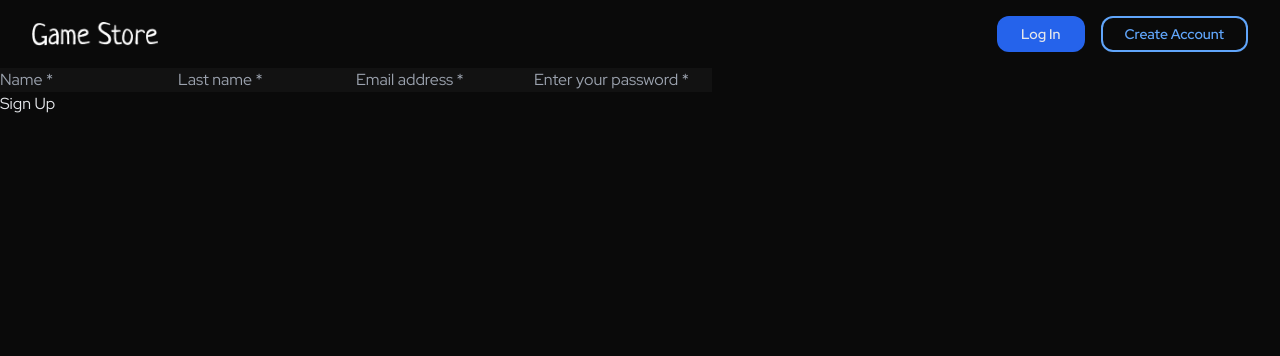
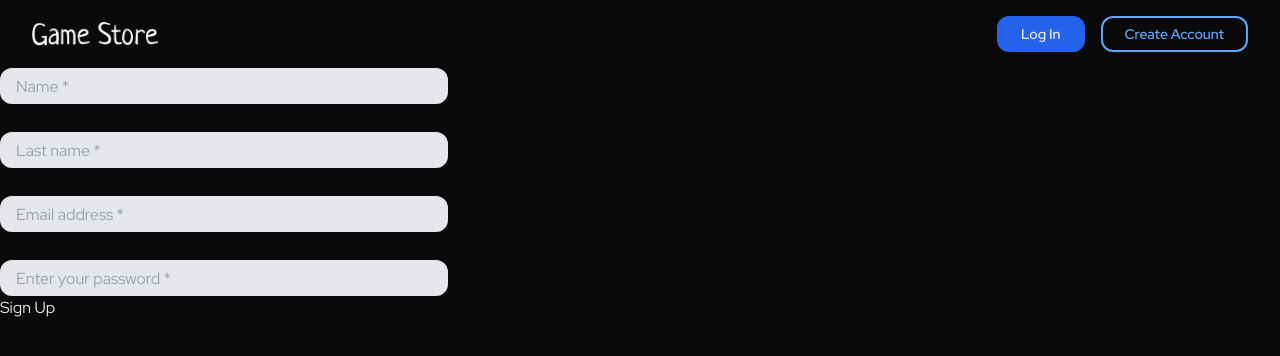
Before and after one commit to DavidAlmonacid/peaku-final-project, a React (Vite) app in the folder client/: page /signup in a window 1280 px wide. Shown: the top 356 px of the page. Built offline with nearby package versions, Linux system fonts and the light colour scheme.

Commit message:
Improve styles and fetching the backend endpoint to create a new user

```diff
--- a/client/src/pages/SignUp.jsx
+++ b/client/src/pages/SignUp.jsx
@@ -1,15 +1,26 @@
 export default function SignUp() {
-  const handleSubmit = (event) => {
+  const handleSubmit = async (event) => {
     event.preventDefault();
 
     const formData = new FormData(event.target);
     const data = Object.fromEntries(formData);
-    console.log(JSON.stringify(data));
+
+    const response = await fetch("http://localhost:3001/api/users", {
+      method: "POST",
+      headers: { "Content-Type": "application/json" },
+      body: JSON.stringify(data)
+    });
+
+    const json = await response.json();
+    console.log(json);
   };
 
   return (
     <form onSubmit={handleSubmit}>
-      <div className="">
+      <div
+        className="flex flex-col gap-7 max-w-md *:bg-accent-antiflash-white *:text-accent-night *:h-9 *:px-4 *:rounded-xl *:focus-within:outline-primary-royal-blue"
+        style={{ colorScheme: "light" }}
+      >
         <input type="text" name="name" placeholder="Name *" />
         <input type="text" name="last_name" placeholder="Last name *" />
         <input
```
